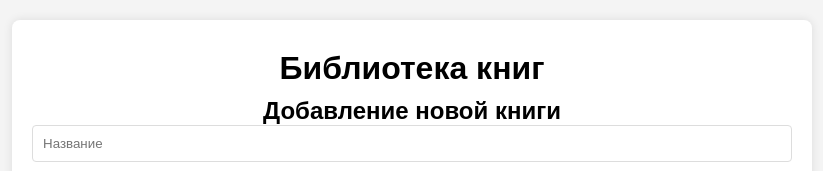
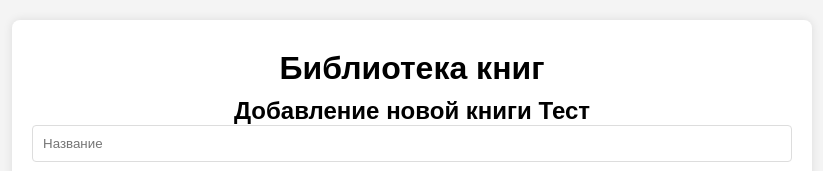
Before and after one commit to mchubarov/modul1, a plain HTML site: page hw5/index.html in a window 1280 px wide. Shown: the top 171 px of the page, without its empty margins (228-1051 px from the left). Drawn offline with Linux system fonts and the light colour scheme.

Commit message:
Добавил в H2 Тест

```diff
--- a/hw5/index.html
+++ b/hw5/index.html
@@ -11,7 +11,7 @@
 			<h1>Библиотека книг</h1>
 
 			<form id="book-form">
-				<h2>Добавление новой книги</h2>
+				<h2>Добавление новой книги Тест</h2>
 				<input type="text" id="title" placeholder="Название" required />
 				<input type="text" id="author" placeholder="Автор" required />
 				<input type="number" id="year" placeholder="Год издания" required />
```
